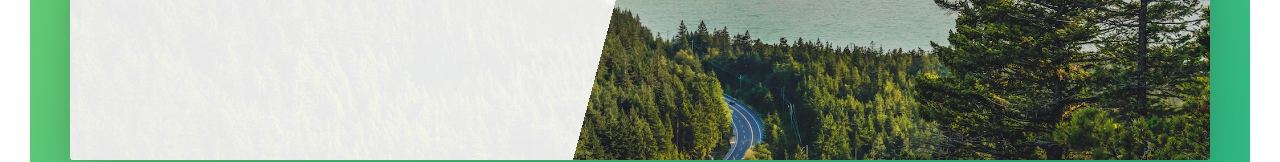
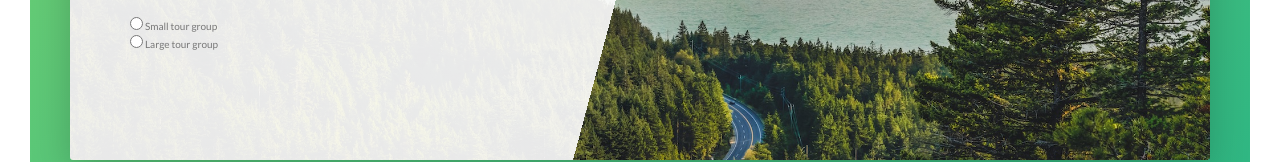
Before and after one commit to gabrielcelligoi/natours, a website: page index.html in a window 1280 px wide. Shown: the part 5197-5359 px from the top of the page. Drawn offline with Linux system fonts and the light colour scheme.

Commit message:
add radio selection to the form

```diff
--- a/index.html
+++ b/index.html
@@ -294,6 +294,17 @@
                                     <input type="email" class="form__input" placeholder="Email address" id="email" required>
                                     <label for="email" class="form__label">Email address</label>
                                 </div>
+
+                                <div class="form__group">
+                                    <div class="form__radio-group">
+                                        <input type="radio" class="form__radio-input" id="small" name="size">
+                                        <label for="small" class="form__radio-label">Small tour group</label>
+                                    </div>
+
+                                    <input type="radio" class="form__radio-input" id="large" name="size">
+                                    <label for="large" class="form__radio-label">Large tour group</label>
+                                </div>
+                                </div>
                             </form>
                         </div>
                     </div>
--- a/sass/components/_form.scss
+++ b/sass/components/_form.scss
@@ -14,6 +14,7 @@
     border-bottom: 3px solid transparent; //as I have a visible border when the input is focused, I added this transparent border to avoid that the position of the form's fields change when someone click in some input
     width: 90%;
     display: block;
+    transition: all .3s;
 
     &:focus {
       outline: none;
```
Also changed, not shown: css/style.css.
